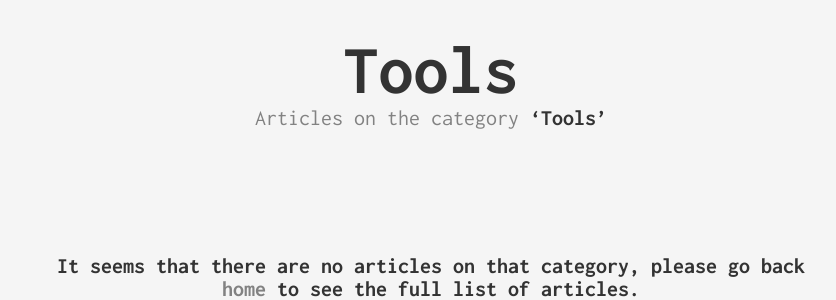
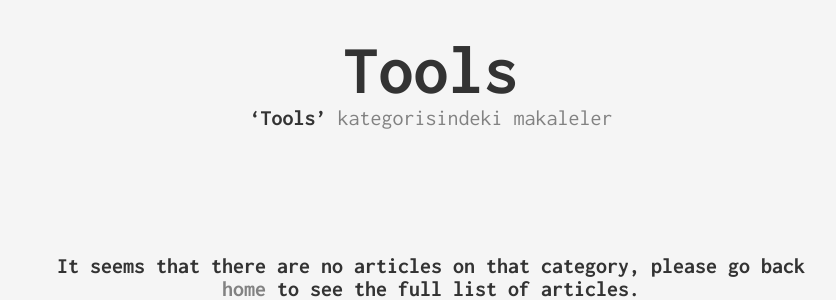
Before and after one commit to JohnGkmn/JohnGkmn.github.io, a Jekyll site: the page built from categories/tools.html, in a window 1280 px wide. Shown: the part 244-544 px from the top of the page, without its empty margins (209-1045 px from the left). Built offline with Jekyll 4.4.1, drawn with Linux system fonts in a browser that asks for light colours.

Commit message:
Update title.html

```diff
--- a/_includes/category/title.html
+++ b/_includes/category/title.html
@@ -6,5 +6,5 @@
 
 <h1 class="page-title">
     <div class="page-title__text">{{ category_name }}</div>
-    <div class="page-title__subtitle">Articles on the category <strong>‘{{ category_name }}’</strong></div>
+    <div class="page-title__subtitle"><strong>‘{{ category_name }}’</strong> kategorisindeki makaleler </div>
 </h1>
```
